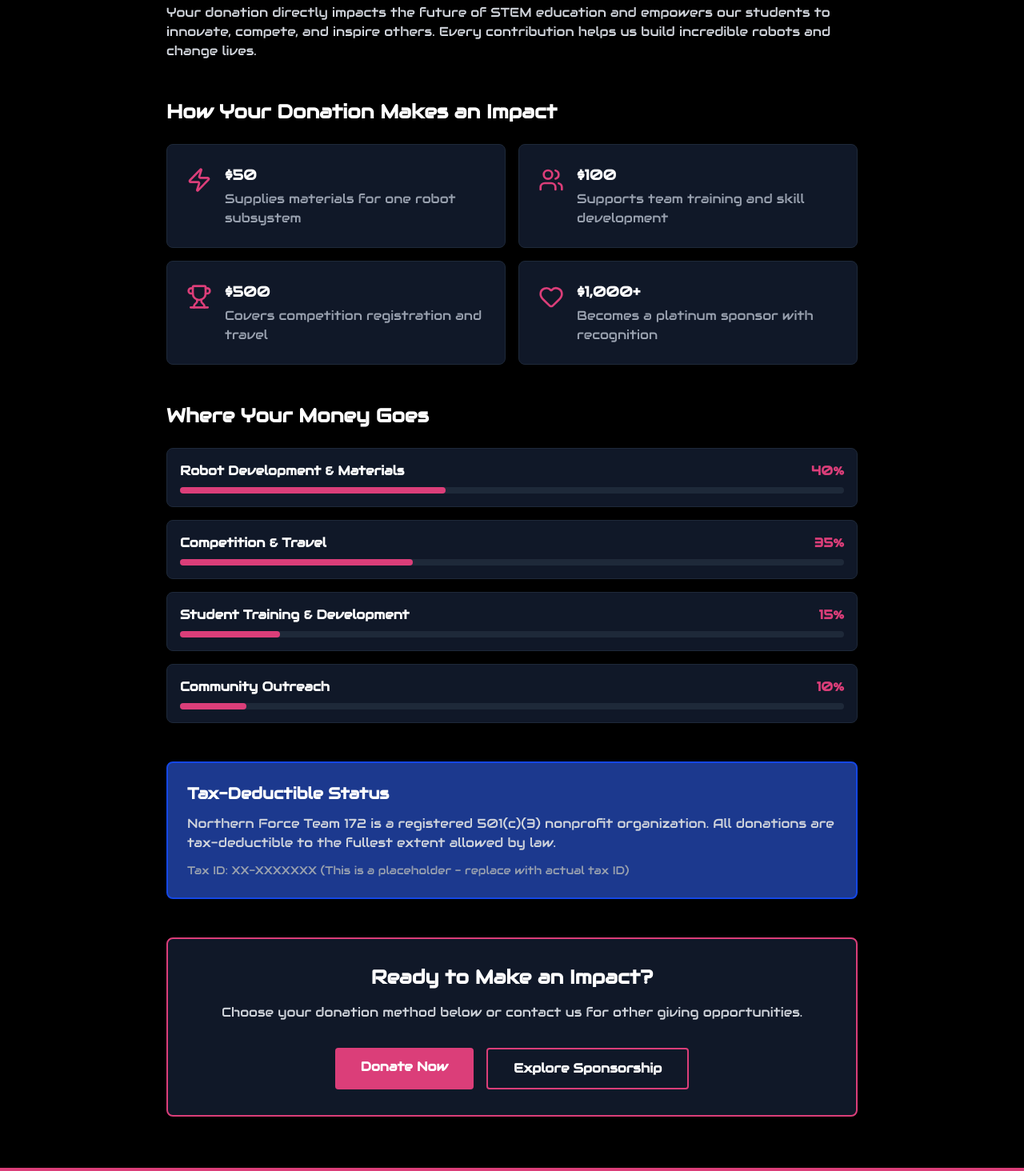
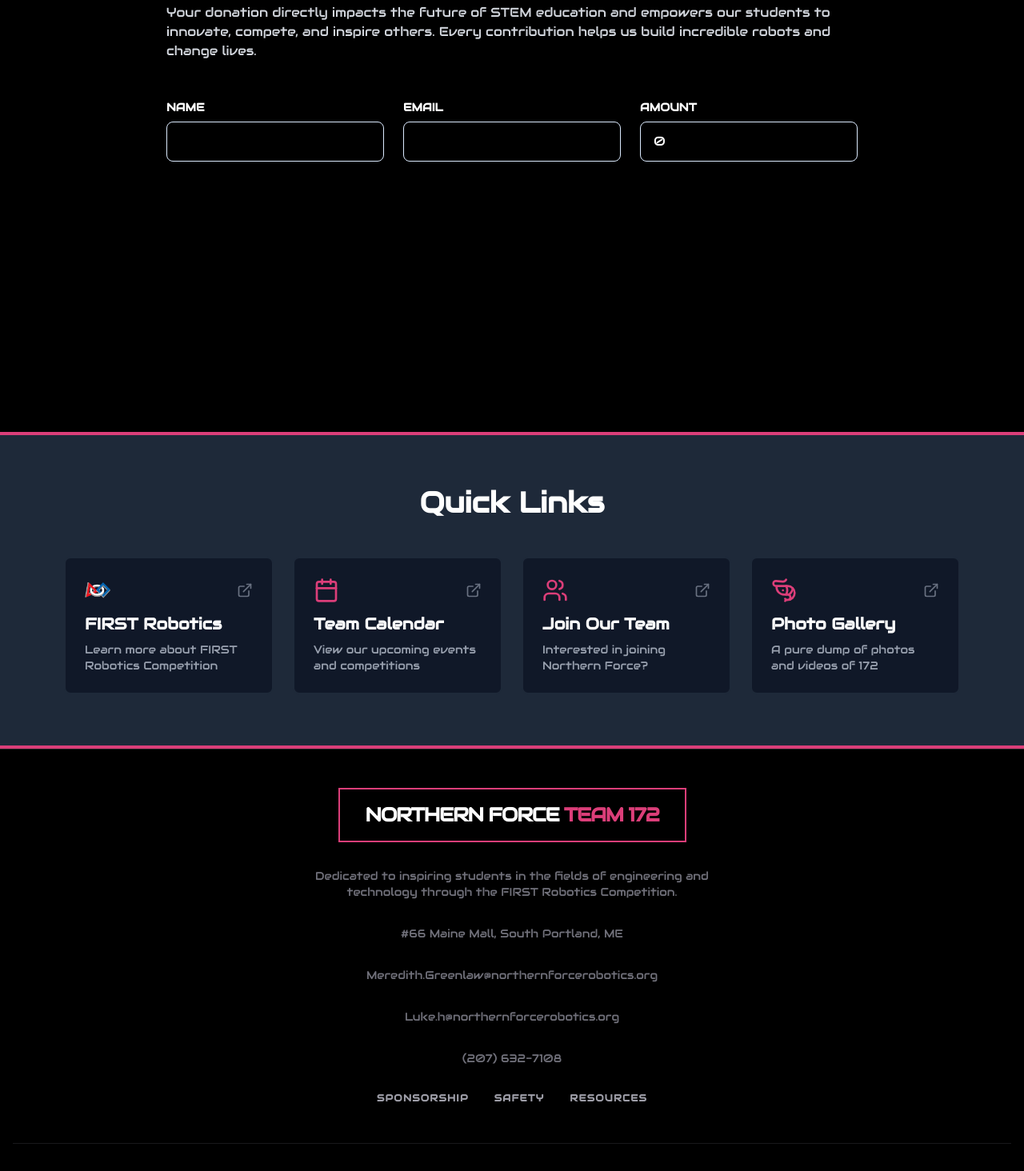
Before and after one commit to NorthernForce/Web2026RobotAwesomeness, a React (Vite) app: page /donate in a window 1280 px wide. Shown: the part 260-1724 px from the top of the page at 80% size. Built offline with nearby package versions, Linux system fonts and the light colour scheme.

Commit message:
Redid Donate page, needs WORK

```diff
--- a/src/Donate.tsx
+++ b/src/Donate.tsx
@@ -1,31 +1,22 @@
 import { Navigation } from './components/Navigation';
 import { Footer } from './components/Footer';
 import { LinksSection } from './components/LinksSection';
-import { Heart, Zap, Users, Trophy } from 'lucide-react';
+import { useState } from 'react';
 
 export function Donate() {
-  const donationImpacts = [
-    {
-      icon: Zap,
-      amount: '$50',
-      impact: 'Supplies materials for one robot subsystem',
-    },
-    {
-      icon: Users,
-      amount: '$100',
-      impact: 'Supports team training and skill development',
-    },
-    {
-      icon: Trophy,
-      amount: '$500',
-      impact: 'Covers competition registration and travel',
-    },
-    {
-      icon: Heart,
-      amount: '$1,000+',
-      impact: 'Becomes a platinum sponsor with recognition',
-    },
-  ];
+
+  const [formData, setFormData] = useState({
+      name: '',
+      email: '',
+      amount: 0.0
+  });
+
+  const handleChange = (e: React.ChangeEvent<HTMLInputElement | HTMLTextAreaElement>) => {
+    setFormData(prev => ({
+      ...prev,
+      [e.target.name]: e.target.value
+    }));
+  };
 
   return (
     <>
@@ -44,102 +35,53 @@ export function Donate() {
             </div>
 
             <div className="space-y-12">
+
+              {/*Donation Explanation*/}
               <section>
                 <p className="text-gray-300 mb-8">
                   Your donation directly impacts the future of STEM education and empowers our students to innovate, compete, and inspire others. Every contribution helps us build incredible robots and change lives.
                 </p>
               </section>
 
-              <section>
-                <h2 className="text-2xl font-bold text-white mb-6">How Your Donation Makes an Impact</h2>
-                <div className="grid grid-cols-1 md:grid-cols-2 gap-4">
-                  {donationImpacts.map((item, idx) => {
-                    const IconComponent = item.icon;
-                    return (
-                      <div key={idx} className="bg-gray-900 border border-gray-800 p-6 rounded-lg hover:border-[#db3e79] transition-colors">
-                        <div className="flex items-start gap-4">
-                          <IconComponent className="w-8 h-8 text-[#db3e79] flex-shrink-0 mt-1" />
-                          <div>
-                            <h3 className="text-lg font-bold text-white mb-1">{item.amount}</h3>
-                            <p className="text-gray-400">{item.impact}</p>
-                          </div>
-                        </div>
-                      </div>
-                    );
-                  })}
+              {/*Interactive Part*/}
+              <section className="grid grid-cols-1 md:grid-cols-2 lg:grid-cols-3 gap-6">
+                {/* Name Segment */}
+                <div>
+                  <label className="block text-sm font-bold uppercase mb-2">Name</label>
+                  <input
+                    type="text"
+                    name="name"
+                    value={formData.name}
+                    onChange={handleChange}
+                    required
+                    disabled={status === 'loading'}
+                    className="w-full bg-black border border-blue-100 px-4 py-3 text-white focus:border-[#db3e79] focus:outline-none disabled:opacity-50 rounded-lg" />
                 </div>
-              </section>
 
-              <section className="space-y-6">
-                <h2 className="text-2xl font-bold text-white">Where Your Money Goes</h2>
-                <div className="space-y-4">
-                  <div className="bg-gray-900 border border-gray-800 p-4 rounded-lg">
-                    <div className="flex justify-between items-center mb-2">
-                      <span className="text-white font-semibold">Robot Development & Materials</span>
-                      <span className="text-[#db3e79] font-bold">40%</span>
-                    </div>
-                    <div className="w-full bg-gray-800 rounded-full h-2">
-                      <div className="bg-[#db3e79] h-2 rounded-full" style={{ width: '40%' }}></div>
-                    </div>
-                  </div>
-                  <div className="bg-gray-900 border border-gray-800 p-4 rounded-lg">
-                    <div className="flex justify-between items-center mb-2">
-                      <span className="text-white font-semibold">Competition & Travel</span>
-                      <span className="text-[#db3e79] font-bold">35%</span>
-                    </div>
-                    <div className="w-full bg-gray-800 rounded-full h-2">
-                      <div className="bg-[#db3e79] h-2 rounded-full" style={{ width: '35%' }}></div>
-                    </div>
-                  </div>
-                  <div className="bg-gray-900 border border-gray-800 p-4 rounded-lg">
-                    <div className="flex justify-between items-center mb-2">
-                      <span className="text-white font-semibold">Student Training & Development</span>
-                      <span className="text-[#db3e79] font-bold">15%</span>
-                    </div>
-                    <div className="w-full bg-gray-800 rounded-full h-2">
-                      <div className="bg-[#db3e79] h-2 rounded-full" style={{ width: '15%' }}></div>
-                    </div>
-                  </div>
-                  <div className="bg-gray-900 border border-gray-800 p-4 rounded-lg">
-                    <div className="flex justify-between items-center mb-2">
-                      <span className="text-white font-semibold">Community Outreach</span>
-                      <span className="text-[#db3e79] font-bold">10%</span>
-                    </div>
-                    <div className="w-full bg-gray-800 rounded-full h-2">
-                      <div className="bg-[#db3e79] h-2 rounded-full" style={{ width: '10%' }}></div>
-                    </div>
-                  </div>
+                {/* Email Part */}
+                <div>
+                  <label className="block text-sm font-bold uppercase mb-2">Email</label>
+                  <input
+                    type="email"
+                    name="email"
+                    value={formData.email}
+                    onChange={handleChange}
+                    required
+                    disabled={status === 'loading'}
+                    className="w-full bg-black border border-blue-100 px-4 py-3 text-white focus:border-[#db3e79] focus:outline-none disabled:opacity-50 rounded-lg" />
                 </div>
-              </section>
 
-              <section className="bg-blue-900 border-2 border-blue-700 p-6 rounded-lg">
-                <h2 className="text-xl font-bold text-white mb-3">Tax-Deductible Status</h2>
-                <p className="text-gray-300 mb-3">
-                  Northern Force Team 172 is a registered 501(c)(3) nonprofit organization. All donations are tax-deductible to the fullest extent allowed by law.
-                </p>
-                <p className="text-gray-400 text-sm">
-                  Tax ID: XX-XXXXXXX (This is a placeholder - replace with actual tax ID)
-                </p>
-              </section>
-
-              <section className="bg-gray-900 border-2 border-[#db3e79] p-8 rounded-lg text-center">
-                <h2 className="text-2xl font-bold text-white mb-4">Ready to Make an Impact?</h2>
-                <p className="text-gray-300 mb-8">
-                  Choose your donation method below or contact us for other giving opportunities.
-                </p>
-                <div className="flex flex-col sm:flex-row gap-4 justify-center">
-                  <a
-                    href="#"
-                    className="inline-block bg-[#db3e79] text-white px-8 py-3 rounded font-bold hover:bg-opacity-80 transition-all"
-                  >
-                    Donate Now
-                  </a>
-                  <a
-                    href="/sponsorship"
-                    className="inline-block border-2 border-[#db3e79] text-white px-8 py-3 rounded font-bold hover:bg-[#db3e79] hover:bg-opacity-10 transition-all"
-                  >
-                    Explore Sponsorship
-                  </a>
+                {/* Amount Part */}
+                <div>
+                  <label className="block text-sm font-bold uppercase mb-2">Amount</label>
+                  <input
+                    type="amount"
+                    name="amount"
+                    value={formData.amount}
+                    onChange={handleChange}
+                    required
+                    disabled={status === 'loading'}
+                    className="w-full bg-black border border-blue-100 px-4 py-3 text-white focus:border-[#db3e79] focus:outline-none disabled:opacity-50 rounded-lg" />
                 </div>
               </section>
             </div>
```
